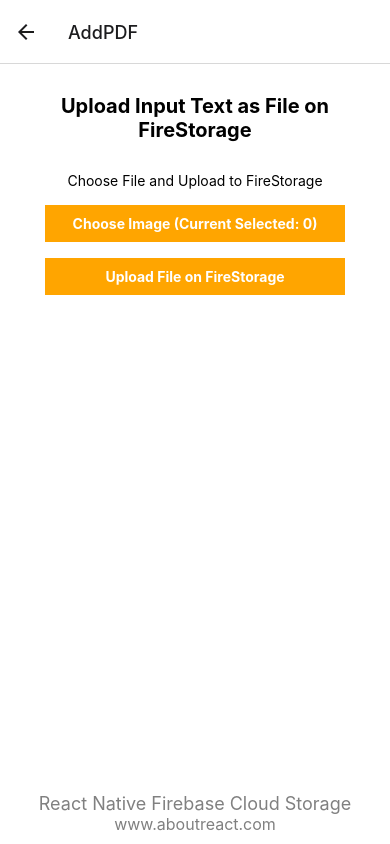
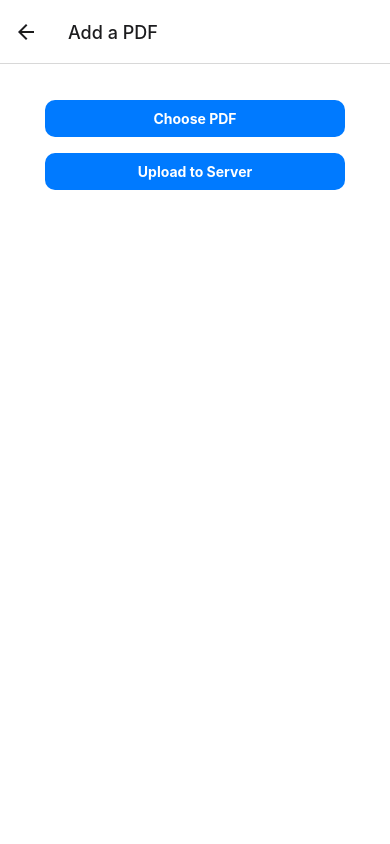
Before and after one commit to Legomanalec/PDShare, a React Native app in the folder PDShare/: screen /AddPDF in a window 390 px wide. Built offline with nearby package versions, Linux system fonts and the light colour scheme.

Commit message:
Adjusted UI to be more pleasing

```diff
--- a/PDShare/App.js
+++ b/PDShare/App.js
@@ -12,7 +12,7 @@ import Home from './src/screens/Home';
 
 // we will use these two screens later in the Navigator
 import AddPDF from './src/screens/AddPDF';
-import ListPDF from './src/screens/ListPDF';
+import ViewPDF from './src/screens/ViewPDF';
 import ListAllPDF from './src/screens/ListAllPDF';
 
 const Stack = createStackNavigator();
@@ -21,10 +21,9 @@ function App() {
   return (
     <NavigationContainer>
       <Stack.Navigator>
-        <Stack.Screen name="Home" component={Home} />
-        <Stack.Screen name="AddPDF" component={AddPDF} />
-        <Stack.Screen name="ListPDF" component={ListPDF} />
-        <Stack.Screen name="ListAllPDF" component={ListAllPDF} />
+        <Stack.Screen name="Home" component={Home} options={{ title: 'Home' }}/>
+        <Stack.Screen name="AddPDF" component={AddPDF} options={{ title: 'Add a PDF' }}/>
+        <Stack.Screen name="ListAllPDF" component={ListAllPDF} options={{ title: 'View PDFs' }}/>
       </Stack.Navigator>
     </NavigationContainer>
   );
--- a/PDShare/src/screens/AddPDF.js
+++ b/PDShare/src/screens/AddPDF.js
@@ -13,6 +13,8 @@ import {
   ActivityIndicator,
   TouchableOpacity,
 } from "react-native";
+
+import styles from '../styles/BasicStyles.js';
 
 // Firebase Storage to upload file
 import storage from "@react-native-firebase/storage";
@@ -66,10 +68,6 @@ const AddPDF = () => {
       const task = reference.putFile(
         filePath.uri.replace("file://", "")
       );
-      // You can do different operation with task
-      // task.pause();
-      // task.resume();
-      // task.cancel();
 
       task.on("state_changed", (taskSnapshot) => {
         setProcess(
@@ -102,13 +100,7 @@ const AddPDF = () => {
       ) : (
         <SafeAreaView style={{ flex: 1 }}>
           <View style={styles.container}>
-            <Text style={styles.titleText}>
-              Upload Input Text as File on FireStorage
-            </Text>
             <View style={styles.container}>
-              <Text>
-                Choose File and Upload to FireStorage
-              </Text>
               <Text>{process}</Text>
               <TouchableOpacity
                 activeOpacity={0.5}
@@ -116,11 +108,7 @@ const AddPDF = () => {
                 onPress={_chooseFile}
               >
                 <Text style={styles.buttonTextStyle}>
-                  Choose Image (Current Selected:{" "}
-                  {Object.keys(filePath).length == 0
-                    ? 0
-                    : 1}
-                  )
+                  Choose PDF
                 </Text>
               </TouchableOpacity>
               <TouchableOpacity
@@ -128,16 +116,10 @@ const AddPDF = () => {
                 onPress={_uploadFile}
               >
                 <Text style={styles.buttonTextStyle}>
-                  Upload File on FireStorage
+                  Upload to Server
                 </Text>
               </TouchableOpacity>
             </View>
-            <Text style={styles.footerHeading}>
-              React Native Firebase Cloud Storage
-            </Text>
-            <Text style={styles.footerText}>
-              www.aboutreact.com
-            </Text>
           </View>
         </SafeAreaView>
       )}
@@ -146,39 +128,3 @@ const AddPDF = () => {
 };
 
 export default AddPDF;
-
-const styles = StyleSheet.create({
-  container: {
-    flex: 1,
-    backgroundColor: "#fff",
-    alignItems: "center",
-    padding: 10,
-  },
-  titleText: {
-    fontSize: 20,
-    fontWeight: "bold",
-    textAlign: "center",
-    padding: 20,
-  },
-  buttonStyle: {
-    alignItems: "center",
-    backgroundColor: "orange",
-    padding: 10,
-    width: 300,
-    marginTop: 16,
-  },
-  buttonTextStyle: {
-    color: "white",
-    fontWeight: "bold",
-  },
-  footerHeading: {
-    fontSize: 18,
-    textAlign: "center",
-    color: "grey",
-  },
-  footerText: {
-    fontSize: 16,
-    textAlign: "center",
-    color: "grey",
-  },
-});
--- a/PDShare/src/screens/Home.js
+++ b/PDShare/src/screens/Home.js
@@ -1,27 +1,33 @@
 import React from 'react';
-import { Button, View, Text } from 'react-native';
+import { Button, View, Text, TouchableOpacity, SafeAreaView } from 'react-native';
+
+import styles from '../styles/BasicStyles';
 
 
 export default function Home ({navigation}) {
     return (
-      <View>
-        <Text>Home Screen</Text>
-
-        <Button
-          title="Add a PDF"
-          color="red"
-          onPress={() => navigation.navigate('AddPDF')}
-        />
-        <Button
-          title="View PDF"
-          color="blue"
-          onPress={() => navigation.navigate('ListPDF')}
-        />
-        <Button
-        title="List All PDFs"
-        color="green"
-        onPress={() => navigation.navigate('ListAllPDF')}
-        />
+      <SafeAreaView style={{ flex: 1 }}>
+      <View style={styles.container}>
+        <View style={styles.container}>
+          <TouchableOpacity
+            activeOpacity={0.5}
+            style={styles.buttonStyle}
+            onPress={() => navigation.navigate('AddPDF')}
+          >
+            <Text style={styles.buttonTextStyle}>
+              Add a PDF
+            </Text>
+          </TouchableOpacity>
+          <TouchableOpacity
+            style={styles.buttonStyle}
+            onPress={() => navigation.navigate('ListAllPDF')}
+          >
+            <Text style={styles.buttonTextStyle}>
+              View All PDFs
+            </Text>
+          </TouchableOpacity>
+        </View>
       </View>
+      </SafeAreaView>
     );
   }
--- a/PDShare/src/screens/ListAllPDF.js
+++ b/PDShare/src/screens/ListAllPDF.js
@@ -2,11 +2,13 @@
 
 
 
-import React, { Component } from "react";
-import ListPDF from './ListPDF';
+import React, { TouchableOpacity } from "react";
+import ViewPDF from './ViewPDF';
 import storage from '@react-native-firebase/storage';
 
 import { useState, useEffect } from "react";
+
+import styles from '../styles/BasicStyles.js';
 
 // Import all the components we are going to use
 import {
@@ -45,69 +47,43 @@ const ListAllPDF = () => {
 
   const ItemView = ({ item }) => {
     return (
-      // FlatList Item
-      <View style={{ padding: 10 }}>
-        <Text
-          style={styles.item}
-          onPress={() => RenderPDF(item.fullPath)}
-        >
-          File Name: {item.name}
-          {"\n"}
-          File Full Path: {item.fullPath}
-          {"\n"}
-          Bucket: {item.bucket}
-        </Text>
-        <Text style={{ color: "red" }}>
-          Click to generate Signed URL and Open it in
-          browser
-        </Text>
-      </View>
+
+        <View
+            activeOpacity={0.5}
+            style={styles.buttonStyle}
+            onPress={() => RenderPDF(item.fullPath)}
+          >
+            <Text style={styles.buttonTextStyle}>
+            {item.name}
+            </Text>
+          </View>
     );
   };
 
-  const ViewPDF = (ref) => {
+  const StartPDF = (ref) => {
     return(
-      <ListPDF refParentToChild={ref}/>
+      <ViewPDF refParentToChild={ref}/>
     )
   }
 
   const RenderPDF = (ref) => {
-    ViewPDF(ref);
+    StartPDF(ref);
     console.log(ref);
     setLoading(true);
     setLoading(false);
   }
-  const ItemSeparatorView = () => {
-    return (
-      // FlatList Item Separator
-      <View
-        style={{
-          height: 0.5,
-          width: "100%",
-          backgroundColor: "#C8C8C8",
-        }}
-      />
-    );
-  };
 
 
 
   return (
     <SafeAreaView style={styles.container}>
-      <Text style={styles.titleText}>
-        Listing of Files from Cloud Storage
-      </Text>
       {loading ? (
         <View style={styles.container}>
-
           <ActivityIndicator size="large" color="#0000ff" />
         </View>
       ) : (
         <FlatList
           data={listData}
-          //data defined in constructor
-          ItemSeparatorComponent={ItemSeparatorView}
-          //Item Separator View
           renderItem={ItemView}
           keyExtractor={(item, index) => index.toString()}
         />
@@ -117,27 +93,3 @@ const ListAllPDF = () => {
 };
 
 export default ListAllPDF;
-
-const styles = StyleSheet.create({
-  container: {
-    flex: 1,
-    backgroundColor: "#fff",
-    padding: 10,
-  },
-  titleText: {
-    fontSize: 20,
-    fontWeight: "bold",
-    textAlign: "center",
-    padding: 20,
-  },
-  footerHeading: {
-    fontSize: 18,
-    textAlign: "center",
-    color: "grey",
-  },
-  footerText: {
-    fontSize: 16,
-    textAlign: "center",
-    color: "grey",
-  },
-});
--- a/PDShare/src/screens/ListPDF.js
+++ b/PDShare/src/screens/ViewPDF.js
@@ -15,7 +15,7 @@ import storage from "@react-native-firebase/storage";
 
 import Pdf from 'react-native-pdf';
 
-class ListPDF extends Component {
+class ViewPDF extends Component {
   constructor(props) {
     super(props);
     this.state =
@@ -76,7 +76,7 @@ class ListPDF extends Component {
   }
 }
 
-export default ListPDF;
+export default ViewPDF;
 
 const styles = StyleSheet.create({
   container: {
--- /dev/null
+++ b/PDShare/src/styles/BasicStyles.js
@@ -0,0 +1,38 @@
+import { StyleSheet } from 'react-native';
+
+export default StyleSheet.create({
+    container: {
+      flex: 1,
+      backgroundColor: "#fff",
+      alignItems: "center",
+      padding: 10,
+    },
+    titleText: {
+      fontSize: 20,
+      fontWeight: "bold",
+      textAlign: "center",
+      padding: 20,
+    },
+    buttonStyle: {
+      alignItems: "center",
+      backgroundColor: "#007aff",
+      padding: 10,
+      width: 300,
+      marginTop: 16,
+      borderRadius: 10,
+    },
+    buttonTextStyle: {
+      color: "white",
+      fontWeight: "bold",
+    },
+    footerHeading: {
+      fontSize: 18,
+      textAlign: "center",
+      color: "grey",
+    },
+    footerText: {
+      fontSize: 16,
+      textAlign: "center",
+      color: "grey",
+    },
+  });
```
